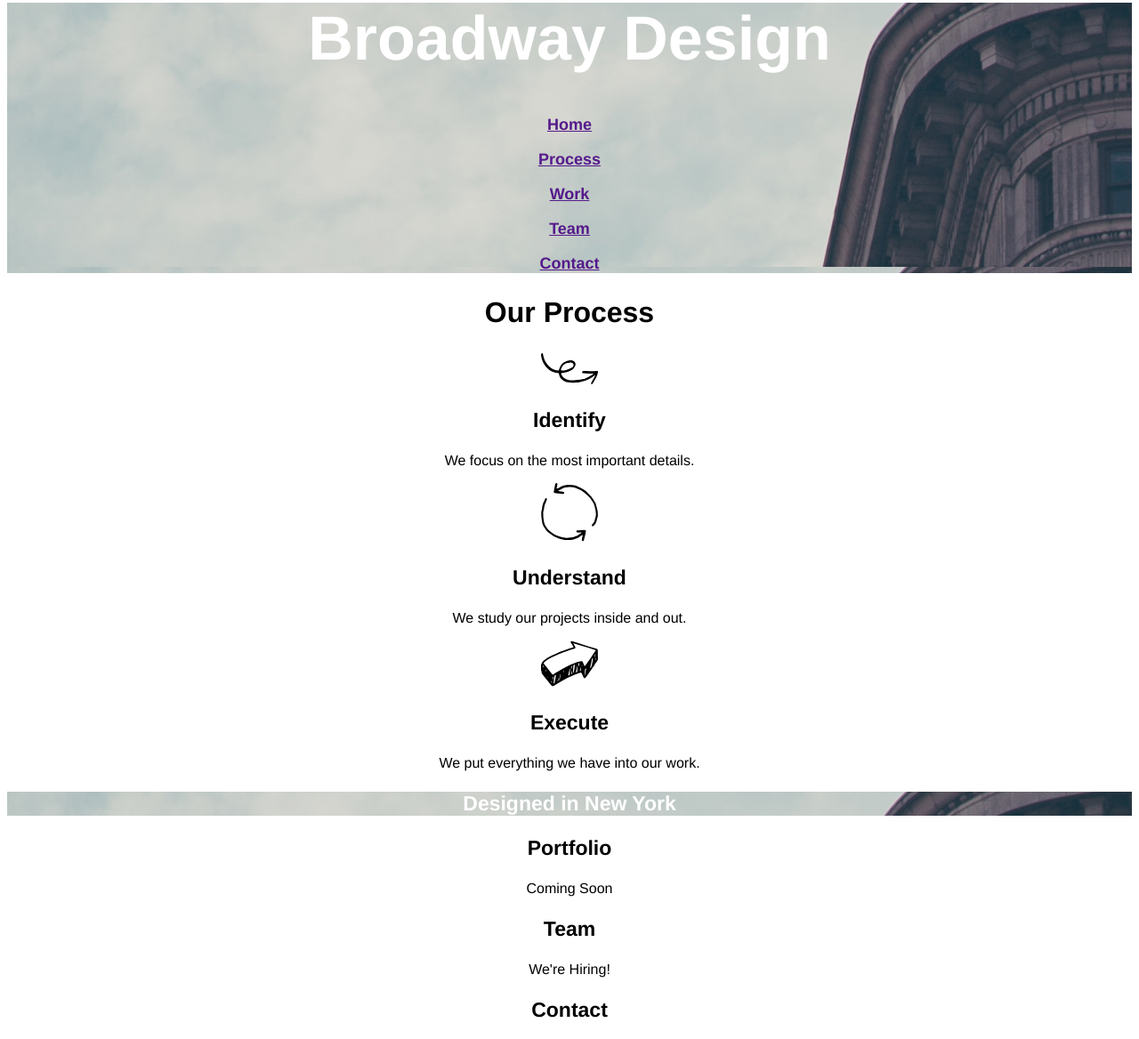
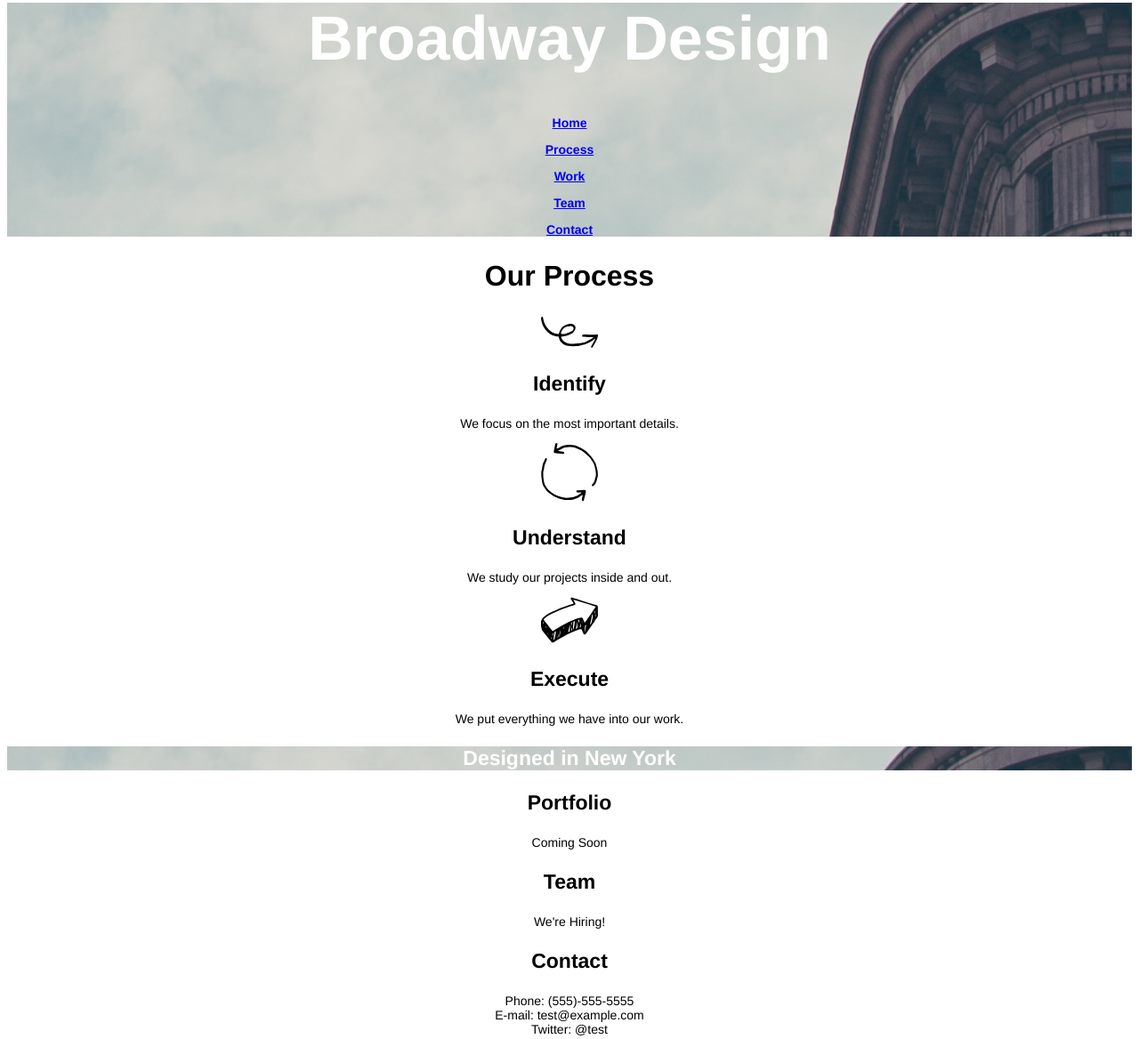
Before and after one commit to thomasdavidwang/broadway, a plain HTML site: page index.html in a window 1280 px wide. Shown: the part 44-1212 px from the top of the page at 89% size. Drawn offline with Linux system fonts and the light colour scheme.

Commit message:
Finish everything.

```diff
--- a/index.html
+++ b/index.html
@@ -6,51 +6,56 @@
 	</head>
 
 	<body>
-		<div class="banner">
+		<div class="banner" id="top">
 			<h1 class="title">Broadway Design</h1>
 
 			<nav class="nav">
-					<p><a href="">Home</a></p>
-					<p><a href="">Process</a></p>
-					<p><a href="">Work</a></p>
-					<p><a href="">Team</a></p>
-					<p><a href="">Contact</a></p>
+					<p><a href="#top">Home</a></p>
+					<p><a href="#process">Process</a></p>
+					<p><a href="#work">Work</a></p>
+					<p><a href="#team">Team</a></p>
+					<p><a href="#contact">Contact</a></p>
 			</nav>
 		</div>
 
+		<div id="process">
 			<h2 class="heading">Our Process</h2>
 
+			<div id="identify">
 				<img src="./resources/photos/identify.svg">
+				<h3 class="subheading">Identify</h3>
+				<p>We focus on the most important details.</p>
+			</div>
 
-		<h3 class="subheading">Identify</h3>
+			<div id="understand">
+				<img src="./resources/photos/understand.svg">
+				<h3 class="subheading">Understand</h3>
+				<p>We study our projects inside and out.</p>
+			</div>
 
-		<p>We focus on the most important details.</p>
-
-		<img src="./resources/photos/understand.svg">
-
-		<h3 class="subheading">Understand</h3>
-
-		<p>We study our projects inside and out.</p>
-
+			<div id="execute">
 				<img src="./resources/photos/execute.svg">
-
 				<h3 class="subheading">Execute</h3>
-
 				<p>We put everything we have into our work.</p>
+			</div>
+		</div>
 
 		<h3 class="banner subheading">Designed in New York</h3>
 
+		<div id="work">
 			<h3 class="subheading">Portfolio</h3>
+			<p>Coming Soon</p>
+		</div>
 
-		<p>Coming Soon</p>
+		<div id="team">
+			<h3 class="subheading">Team</h3>
+			<p>We're Hiring!</p>
+		</div>
 
-		<h3 class="subheading">Team</h3>
-
-		<p>We're Hiring!</p>
-
+		<div id="contact">
 			<h3 class="subheading">Contact</h3>
-
 			<p>Phone: (555)-555-5555<br>E-mail: test@example.com<br>Twitter: @test</p>
+		</div>
 
 		<div class = "footer">
 			<p>&copy; Broadway 2016 <a href="">Home</a><a href="">Process</a><a href="">Work</a><a href="">Team</a><a href="">Contact</a></p>
--- a/resources/css/index.css
+++ b/resources/css/index.css
@@ -28,3 +28,6 @@ body{
 	text-align: left;
 	background-color: dimgray;
 }
+p{
+	font-size: 14px;
+}
```
Lines whose indentation alone changed are shown as unchanged.
